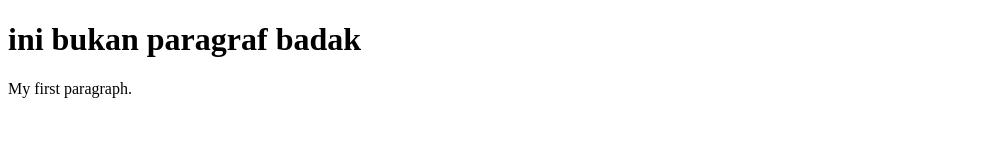
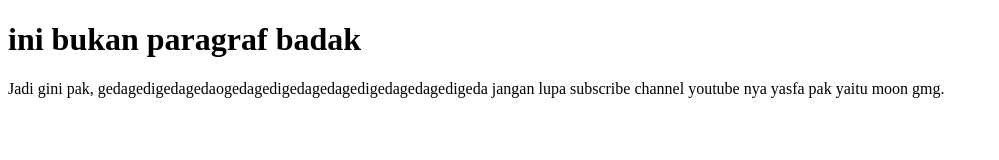
Before and after one commit to Rasya0rbilal/badak-ke18, a plain HTML site: page index.html in a window 1280 px wide. Shown: the whole page, without its empty margins (0-999 px from the left). Drawn offline with Linux system fonts and the light colour scheme.

Commit message:
Update index.html

```diff
--- a/index.html
+++ b/index.html
@@ -6,7 +6,8 @@
 <body>
 
 <h1>ini bukan paragraf badak</h1>
-<p>My first paragraph.</p>
+<p>Jadi gini pak, gedagedigedagedaogedagedigedagedagedigedagedagedigeda
+  jangan lupa subscribe channel youtube nya yasfa pak yaitu moon gmg.</p>
 
 </body>
 </html>
```
